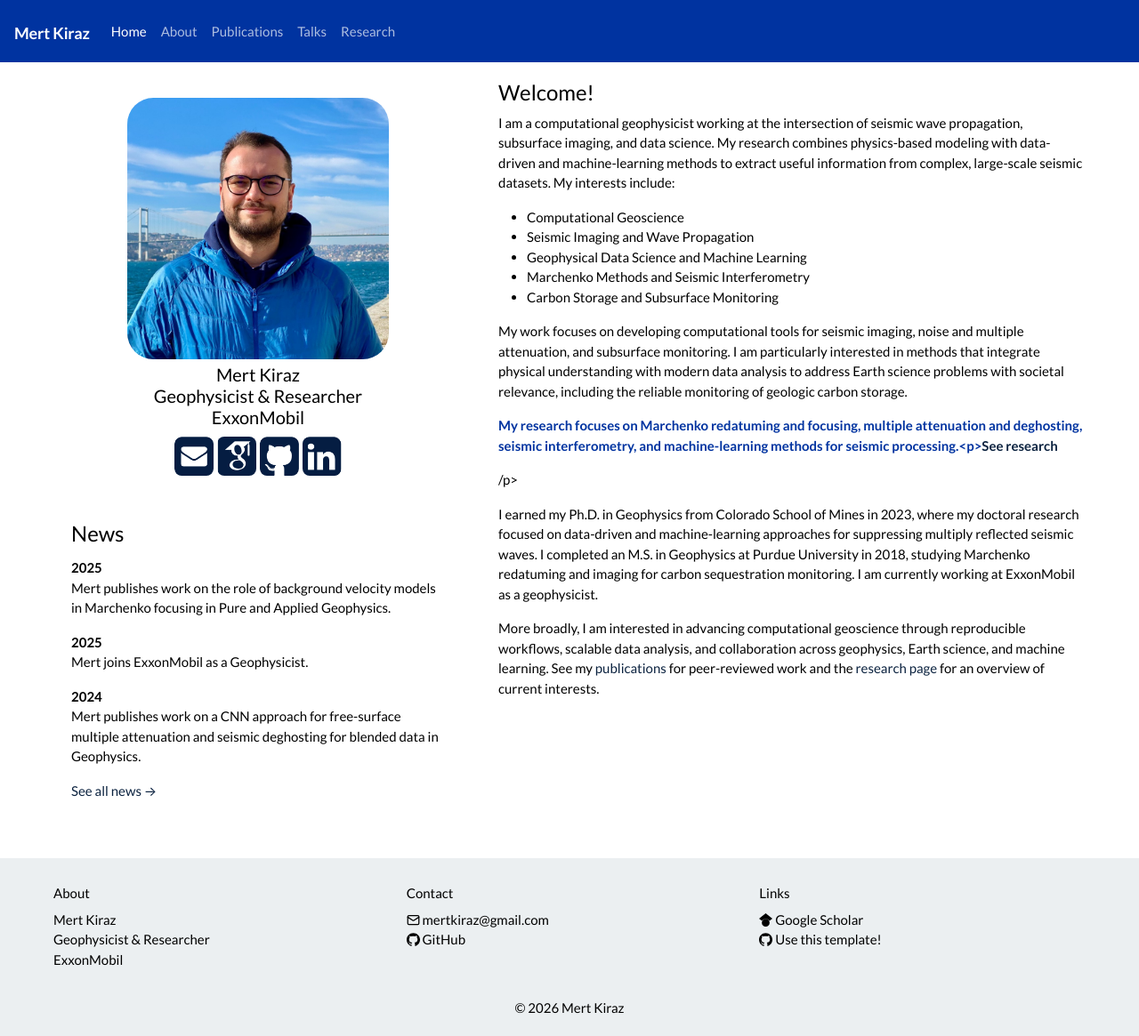
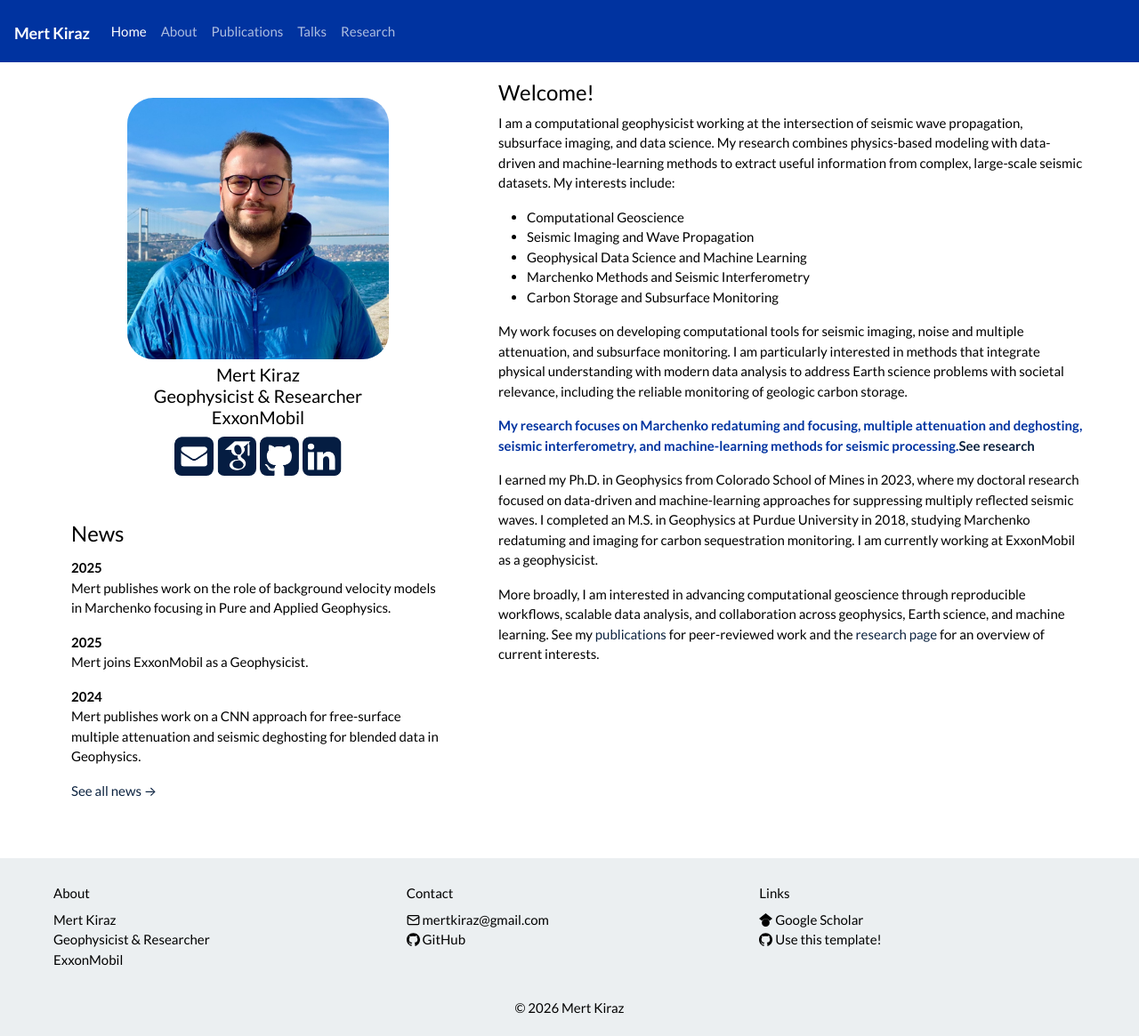
Before and after one commit to mertsinanrecepkiraz/mertsinanrecepkiraz.github.io, a Jekyll site: the page built from _pages/home.md, in a window 1280 px wide. Shown: the whole page at 89% size. Built offline with Jekyll 4.4.1, drawn with Linux system fonts in a browser that asks for light colours.

Commit message:
Update home.md

```diff
--- a/_pages/home.md
+++ b/_pages/home.md
@@ -16,7 +16,7 @@ I am a computational geophysicist working at the intersection of seismic wave pr
 
 My work focuses on developing computational tools for seismic imaging, noise and multiple attenuation, and subsurface monitoring. I am particularly interested in methods that integrate physical understanding with modern data analysis to address Earth science problems with societal relevance, including the reliable monitoring of geologic carbon storage.
 
-<p class="home-highlight"><strong>My research focuses on Marchenko redatuming and focusing, multiple attenuation and deghosting, seismic interferometry, and machine-learning methods for seismic processing.<p><strong><a href="{{ '/research' | relative_url }}">See research</a></strong></p>/p>
+<p class="home-highlight"><strong>My research focuses on Marchenko redatuming and focusing, multiple attenuation and deghosting, seismic interferometry, and machine-learning methods for seismic processing.<strong><a href="{{ '/research' | relative_url }}">See research</a></strong></p>
 
 I earned my Ph.D. in Geophysics from Colorado School of Mines in 2023, where my doctoral research focused on data-driven and machine-learning approaches for suppressing multiply reflected seismic waves. I completed an M.S. in Geophysics at Purdue University in 2018, studying Marchenko redatuming and imaging for carbon sequestration monitoring. I am currently working at ExxonMobil as a geophysicist.
 
```
